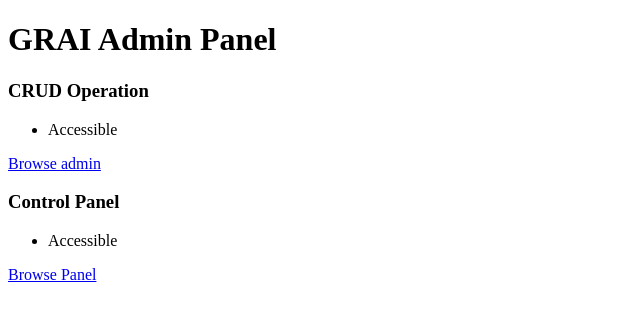
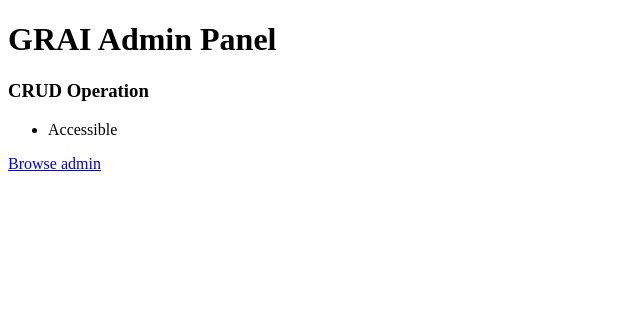
Before and after one commit to greenprem/flask-admin, a Python web app: template templates/index.html in a window 1280 px wide. Shown: the top 321 px of the page, without its empty margins (0-640 px from the left). Run offline with Jinja, Linux system fonts and the light colour scheme; the template is opened without the code that fills it, so the values that code supplies are empty.

Commit message:
homeview

```diff
--- a/templates/index.html
+++ b/templates/index.html
@@ -63,32 +63,7 @@
                     </div>
 
                 </div>
-                <div class="col-sm-6 col-lg-4">
-                    <div class="card">
-                        <div class="card-body">
-                            <h3 class="card-title">Control Panel   </h3>
 
-
-                            <p>
-
-                            <ul>
-                                <li>
-                                    Accessible
-                                </li>
-
-                            </ul>
-                            </p>
-                        </div>
-                        <!-- Card footer -->
-                        <div class="card-footer">
-                            <a href="/panel" class="btn btn-primary">Browse Panel</a>
-                        </div>
-                    </div>
-                    </div>
-
-
-                    </div>
-                </div>
             </div>
         </div>
     </div>
```
